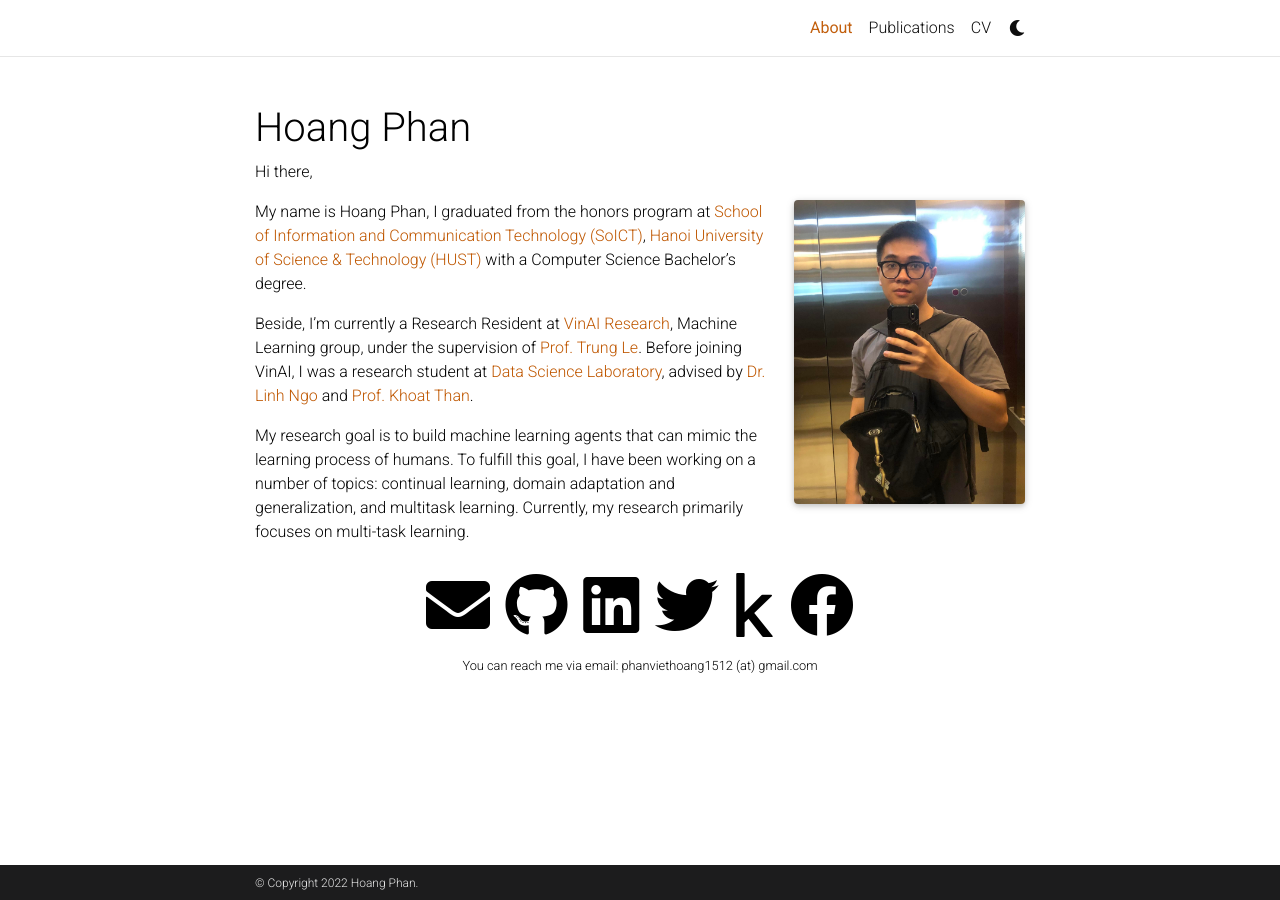
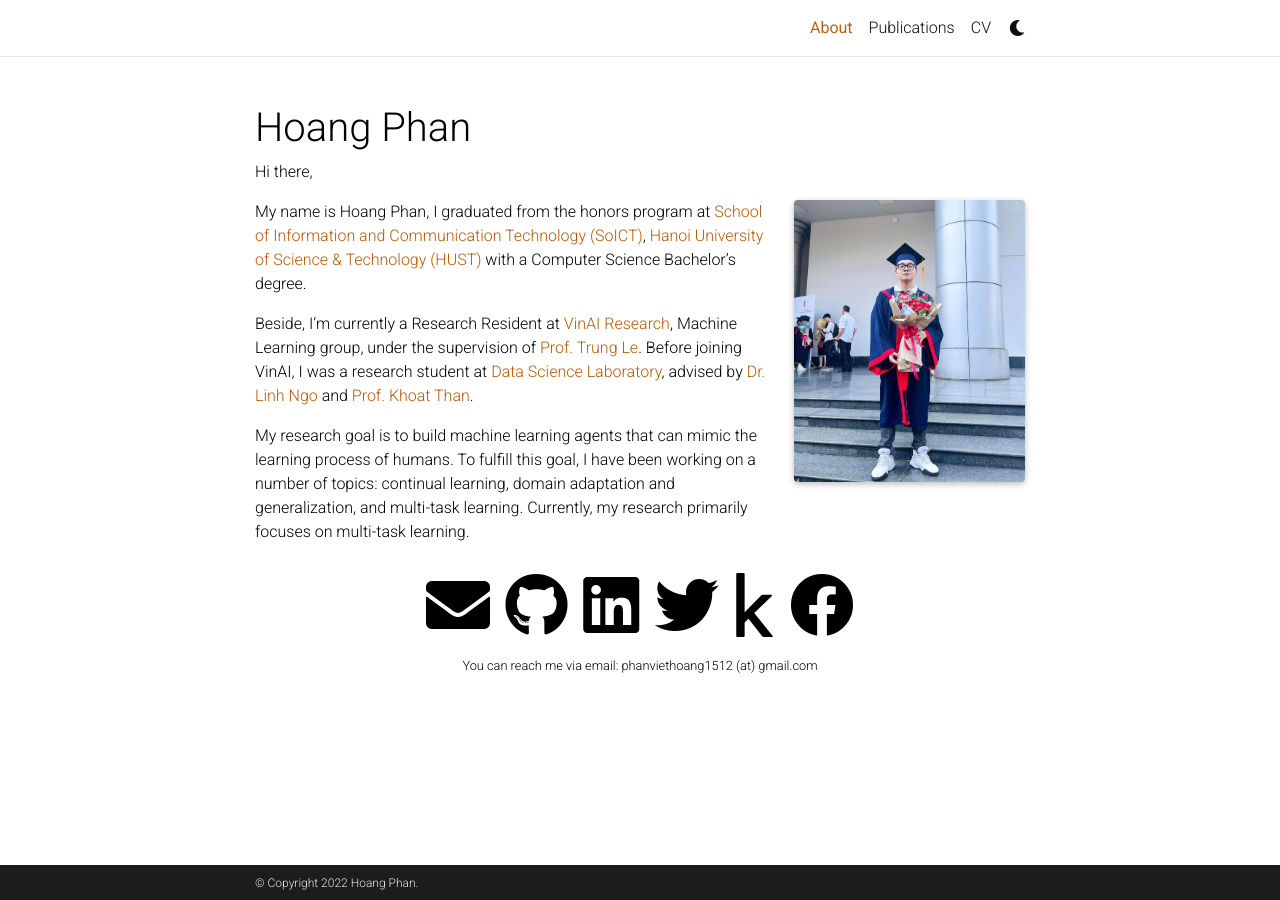
Before and after one commit to VietHoang1512/viethoang1512.github.io, a Jekyll site: the page built from _pages/about.md, in a window 1280 px wide. Built offline with Jekyll 4.4.1, drawn with Linux system fonts in a browser that asks for light colours; full-size pictures stand in for the smaller copies a plugin makes; comment, search, counter and statistics services are not loaded; a style sheet for code colours, icons or effects is not loaded.

Commit message:
Change avatar

```diff
--- a/_pages/about.md
+++ b/_pages/about.md
@@ -20,4 +20,4 @@ My name is Hoang Phan, I graduated from the honors program at [School of Informa
 
 Beside, I'm currently a Research Resident at [VinAI Research](https://www.vinai.io/), Machine Learning group, under the supervision of [Prof. Trung Le](https://research.monash.edu/en/persons/trung-le). Before joining VinAI, I was a research student at [Data Science Laboratory](http://ds.soict.hust.edu.vn/), advised by [Dr. Linh Ngo](https://users.soict.hust.edu.vn/linhnv/) and [Prof. Khoat Than](https://scholar.google.com/citations?user=z2_6ZRYAAAAJ&hl).
 
-My research goal is to build machine learning agents that can mimic the learning process of humans. To fulfill this goal, I have been working on a number of topics: continual learning, domain adaptation and generalization, and multitask learning.  Currently, my research primarily focuses on multi-task learning.
+My research goal is to build machine learning agents that can mimic the learning process of humans. To fulfill this goal, I have been working on a number of topics: continual learning, domain adaptation and generalization, and multi-task learning.  Currently, my research primarily focuses on multi-task learning.
```
Also changed, not shown: assets/img/me-1.jpg (added), assets/img/me.jpg, 1 other file.
